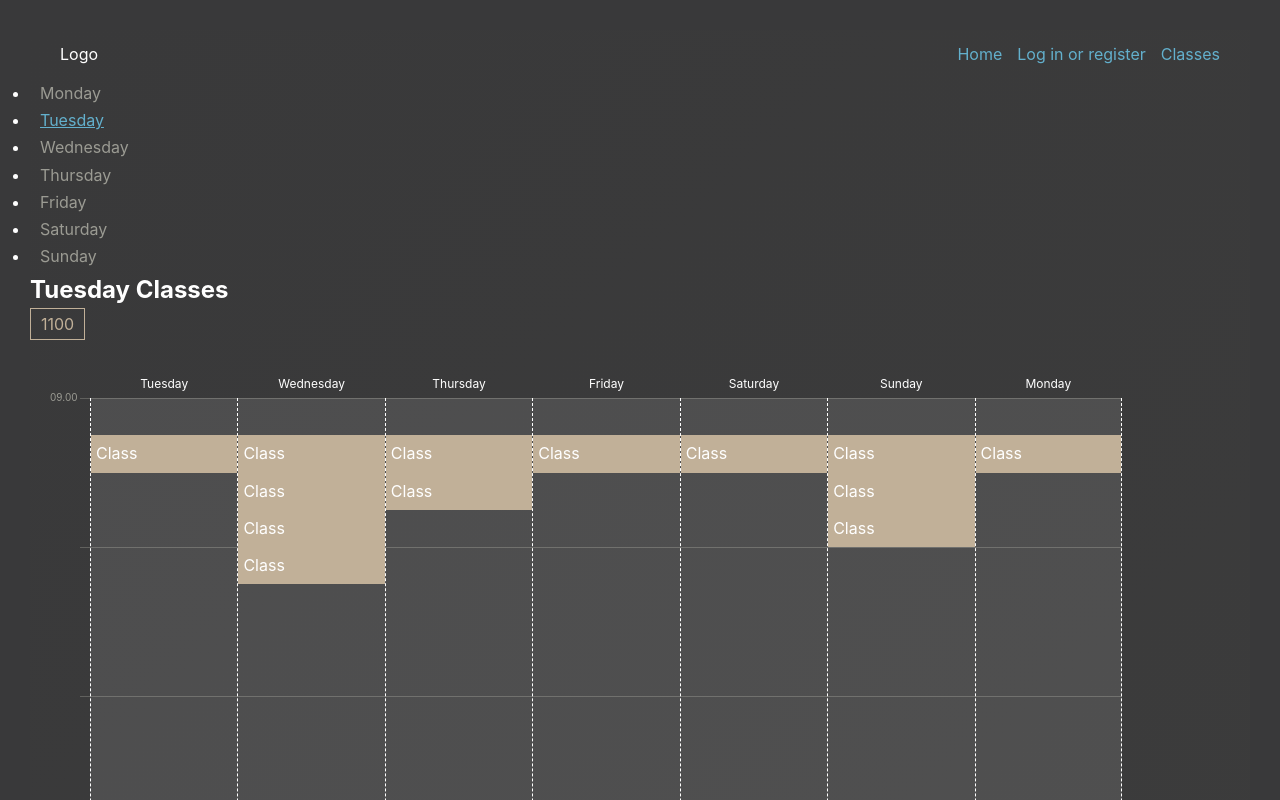
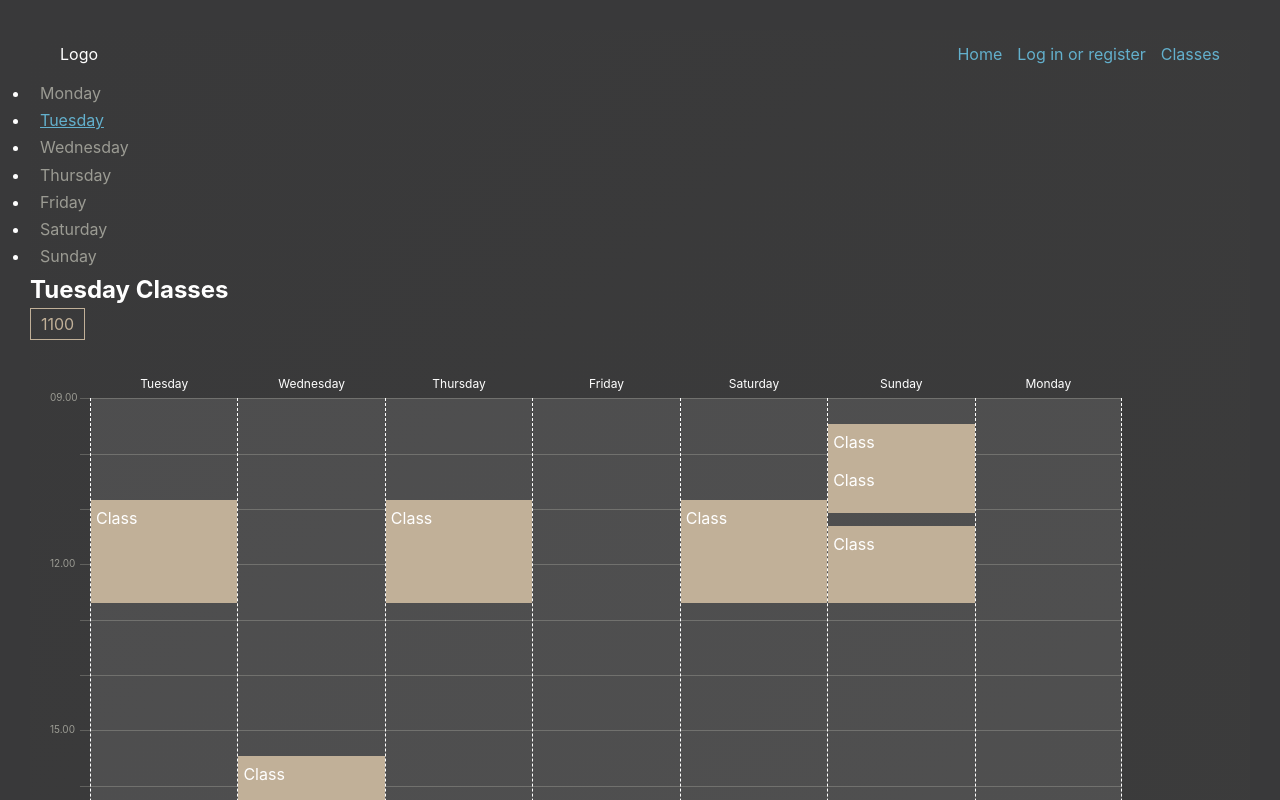
Before and after one commit to thebailers/membr-mngment, a React (Create React App) app: page /classes/tuesday in a window 1280 px wide. Shown: the top 800 px of the page. Built offline with nearby package versions, Linux system fonts and the light colour scheme; no server answers.

Commit message:
Render out class css grid location in ClassDay component

```diff
--- a/src/components/calendar/calendar-day/calendar-day.tsx
+++ b/src/components/calendar/calendar-day/calendar-day.tsx
@@ -6,17 +6,77 @@ type TCalendarDay = {
 };
 
 const CalendarDay = ({ day, classes }: TCalendarDay) => {
+  const getMins = (m: string) => {
+    switch (m) {
+      case "00":
+        return "1";
+      case "15":
+        return "2";
+      case "30":
+        return "3";
+      case "45":
+        return "4";
+      default:
+        throw new Error(
+          `A class time with an unsupported start or end minutes value was found. The minutes value sent is ${m}`
+        );
+    }
+  };
+
+  const getHourCSSGridName = (h: string) => {
+    switch (h) {
+      case "09":
+        return "nine";
+      case "10":
+        return "ten";
+      case "11":
+        return "eleven";
+      case "12":
+        return "twelve";
+      case "13":
+        return "thirteen";
+      case "14":
+        return "fourteen";
+      case "15":
+        return "fifteen";
+      case "16":
+        return "sixteen";
+      case "17":
+        return "seventeen";
+      case "18":
+        return "eighteen";
+      case "19":
+        return "nineteen";
+      case "20":
+        return "twenty";
+      case "21":
+        return "twentyone";
+    }
+  };
+
+  const getGridRowCSS = (start: string, end: string) => {
+    const startHour = getHourCSSGridName(start.slice(0, 2));
+    const startMinRow = getMins(start.slice(2));
+
+    const endHour = getHourCSSGridName(end.slice(0, 2));
+    const endMinRow = getMins(end.slice(2));
+
+    const value = `${startHour} ${startMinRow} / ${endHour} ${endMinRow}`;
+
+    return value;
+  };
   return (
     <div className="day">
       <div className="day-label">{day}</div>
-      {classes.map((c) => {
-        // get end time using start time and dur
-        return (
-          <div key={c.id} className={`class s${c.start}_e${c.end}`}>
-            Class
-          </div>
-        );
-      })}
+      {classes.map((c) => (
+        <div
+          key={c.id}
+          className={`class s${c.start}_e${c.end}`}
+          style={{ gridRow: getGridRowCSS(c.start, c.end) }}
+        >
+          Class
+        </div>
+      ))}
     </div>
   );
 };
--- a/src/components/calendar/calendar-week/calendar-week.styles.ts
+++ b/src/components/calendar/calendar-week/calendar-week.styles.ts
@@ -70,6 +70,7 @@ export const CalendarGrid = styled.div`
         repeat(4, [ten] 1fr [ten-end])
         repeat(4, [eleven] 1fr [eleven-end])
         repeat(4, [twelve] 1fr [twelve-end])
+        repeat(4, [thirteen] 1fr [thirteen-end])
         repeat(4, [fourteen] 1fr [fourteen-end])
         repeat(4, [fifteen] 1fr [fifteen-end])
         repeat(4, [sixteen] 1fr [sixteen-end])
```
